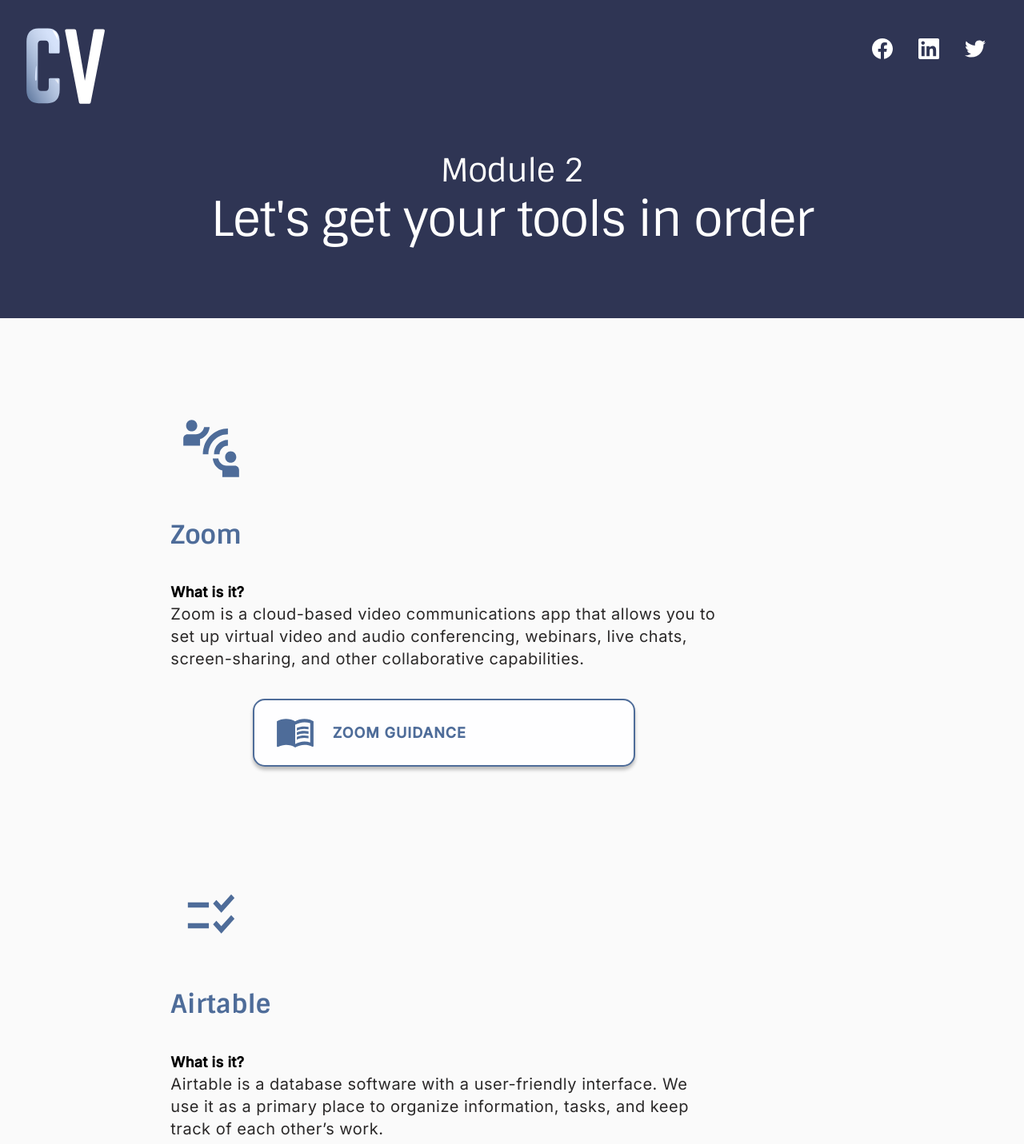
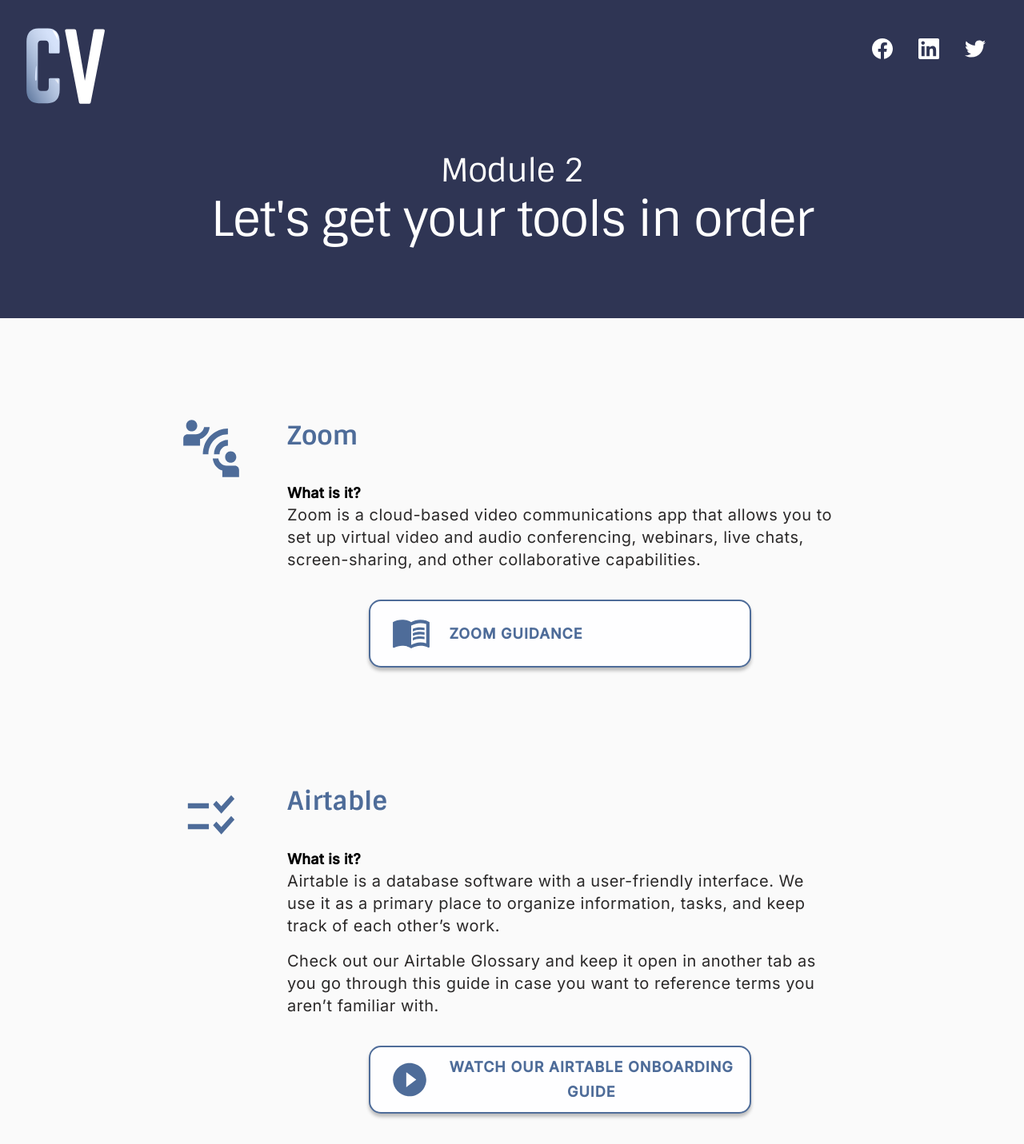
Before and after one commit to openseattle/clearviction-v1, a React (Create React App) app: page /onboarding-mod2 in a window 1280 px wide. Shown: the top 1431 px of the page at 80% size. Built offline with nearby package versions, Linux system fonts and the light colour scheme.

Commit message:
update class for main card

```diff
--- a/src/Pages/Onboarding/OnboardingMod1.jsx
+++ b/src/Pages/Onboarding/OnboardingMod1.jsx
@@ -61,7 +61,7 @@ function OnboardingMod1() {
             <Header text={headerText} />
             <Typography variant='h4' className={classes.mobileHeader}>Module 1</Typography>
             <Box >
-                <Grid container justifyContent="center" className={classes.moduleContentCard} >
+                <Grid container className={classes.mainModuleContentCard} >
                     <Grid item xs={2} className={classes.cardIcon} >
                         <img src={circleArrow} alt="" className={classes.icon} />
                     </Grid>
--- a/src/Pages/Onboarding/OnboardingMod2.jsx
+++ b/src/Pages/Onboarding/OnboardingMod2.jsx
@@ -94,7 +94,7 @@ function OnboardingMod2() {
             <Header text={headerText} />
             <Typography variant='h4' className={classes.mobileHeader}>Module 2</Typography>
             <Box className={classes.pageStyle}>
-                <Grid container justifyContent="center" className={classes.moduleContentCard} >
+                <Grid container className={classes.mainModuleContentCard} >
                     <Grid item xs={2} className={classes.cardIcon} >
                         <img src={remote} alt="" className={classes.icon} />
                     </Grid>
--- a/src/Pages/Onboarding/OnboardingMod3.jsx
+++ b/src/Pages/Onboarding/OnboardingMod3.jsx
@@ -74,8 +74,8 @@ function OnboardingMod3() {
         <>
             <Header text={headerText} />
             <Typography variant='h4' className={classes.mobileHeader}>Module 3</Typography>
-            <Box >
-                <Grid container justifyContent="center" className={classes.moduleContentCard}>
+            <Box>
+                <Grid container className={classes.mainModuleContentCard}>
                     <Grid item xs={2} className={classes.cardIcon} >
                         <img className={classes.icon} src={remote} alt="" />
                     </Grid>
--- a/src/Styles/Onboarding/useModuleContentStyles.js
+++ b/src/Styles/Onboarding/useModuleContentStyles.js
@@ -1,7 +1,11 @@
 import { makeStyles } from "@material-ui/core";
 
 export const useModuleContentStyles = makeStyles((theme) => ({
-
+  mainModuleContentCard: {
+    width: "80%",
+    flexDirection: "row",
+    margin: theme.spacing(6, "auto"),
+  },
   moduleContentCard: {
     display: "flex",
     flexDirection: "column",
```
